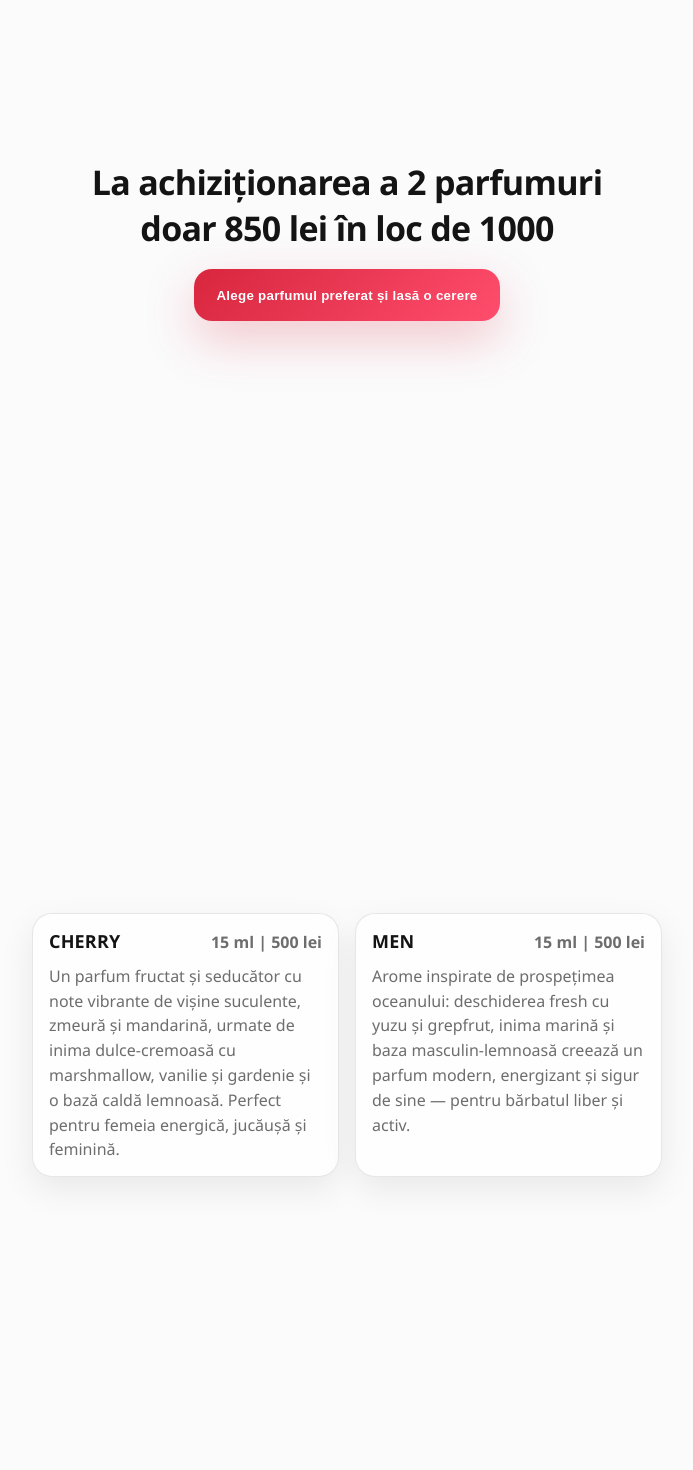
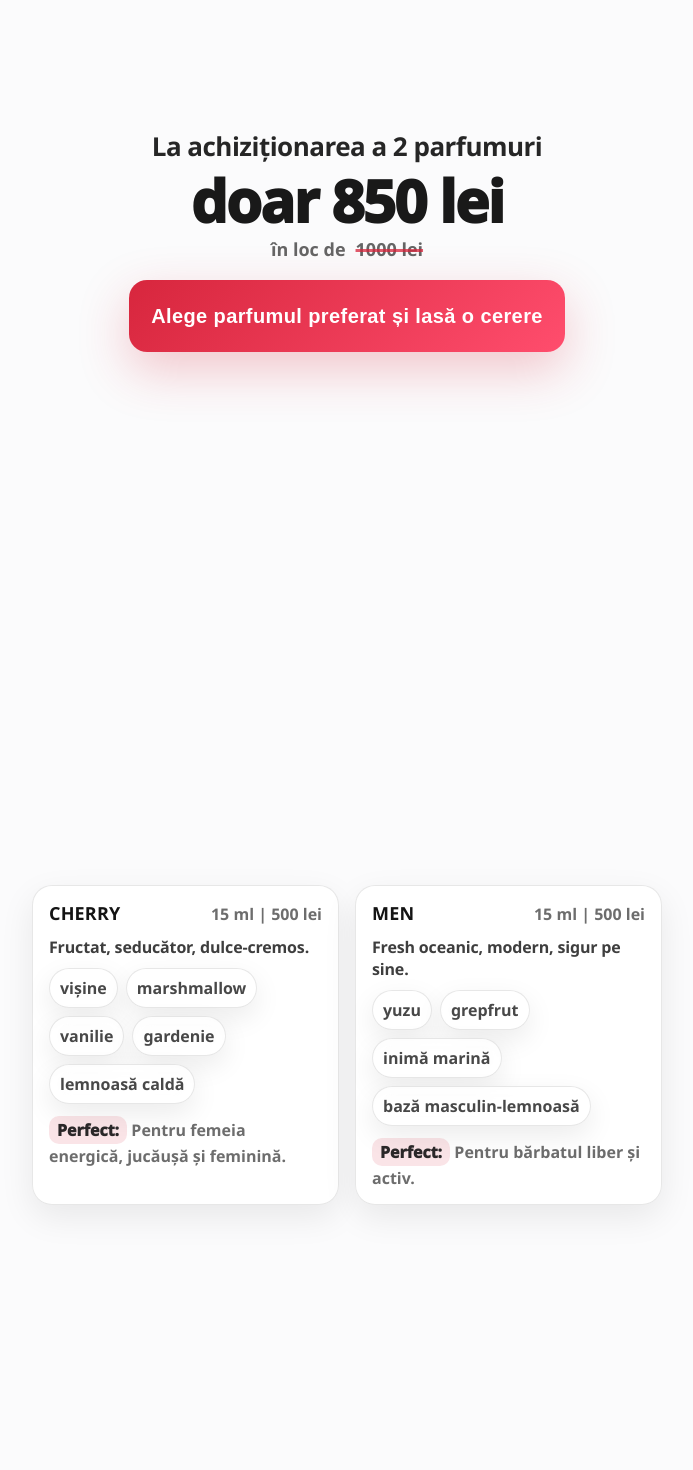
Before and after one commit to VladlenaCravcenco/mirroil-promo, a React (Vite) app: page /cherry-men in a window 1280 px wide. Shown: the part 980-2450 px from the top of the page, without its empty margins (293-986 px from the left). Built offline with nearby package versions, Linux system fonts and the light colour scheme.

Commit message:
fix text

```diff
--- a/src/pages/CherryMan.tsx
+++ b/src/pages/CherryMan.tsx
@@ -6,7 +6,10 @@ export default function CherryMan() {
             bgClassName="bg--cherry-men"
             marqueeText="❤️ Ofertă specială"
             hero={{
-                title: 'Parfume Oil — parfum pentru ea și pentru el',
+                title: [
+                    'Parfume Oil',
+                    'parfum pentru ea și pentru el',
+                ],
                 subtitle:
                     'Un cadou care se simte din prima clipă. Parfumuri uleioase cu persistenta intensă și un șleif memorabil — pentru ea și pentru el.',
                 pills: [
@@ -16,25 +19,27 @@ export default function CherryMan() {
                 ],
             }}
             offer={{
-                lines: [
-                    'La achiziționarea a 2 parfumuri',
-                    'doar 850 lei în loc de 1000',
-                ],
+                title: 'La achiziționarea a 2 parfumuri',
+                price: '850 lei',
+                fromLabel: 'în loc de',
+                oldPrice: '1000 lei',
                 button: 'Alege parfumul preferat și lasă o cerere',
             }}
             catalog={{
                 cards: [
                     {
-                        title: 'CHERRY',
-                        meta: '15 ml | 500 lei',
-                        text:
-                            'Un parfum fructat și seducător cu note vibrante de vișine suculente, zmeură și mandarină, urmate de inima dulce-cremoasă cu marshmallow, vanilie și gardenie și o bază caldă lemnoasă. Perfect pentru femeia energică, jucăușă și feminină.',
+                        title: "CHERRY",
+                        meta: "15 ml | 500 lei",
+                        lead: "Fructat, seducător, dulce-cremos.",
+                        notes: ["vișine", "marshmallow", "vanilie", "gardenie", "lemnoasă caldă"],
+                        bestFor: "Pentru femeia energică, jucăușă și feminină."
                     },
                     {
-                        title: 'MEN',
-                        meta: '15 ml | 500 lei',
-                        text:
-                            'Arome inspirate de prospețimea oceanului: deschiderea fresh cu yuzu și grepfrut, inima marină și baza masculin-lemnoasă creează un parfum modern, energizant și sigur de sine — pentru bărbatul liber și activ.',
+                        title: "MEN",
+                        meta: "15 ml | 500 lei",
+                        lead: "Fresh oceanic, modern, sigur pe sine.",
+                        notes: ["yuzu", "grepfrut", "inimă marină", "bază masculin-lemnoasă"],
+                        bestFor: "Pentru bărbatul liber și activ."
                     },
                 ],
             }}
--- a/src/pages/NudeAllure.tsx
+++ b/src/pages/NudeAllure.tsx
@@ -6,7 +6,10 @@ export default function NudeAllure() {
             bgClassName="bg--nude-allure"
             marqueeText="❤️ Ofertă specială"
             hero={{
-                title: 'Parfume Oil — parfum pentru ea și pentru el',
+                title: [
+                    'Parfume Oil',
+                    'parfum pentru ea și pentru el',
+                ],
                 subtitle:
                     'Un cadou care se simte din prima clipă. Parfumuri uleioase cu persistenta intensă și un șleif memorabil — pentru ea și pentru el.',
                 pills: [
@@ -16,10 +19,10 @@ export default function NudeAllure() {
                 ],
             }}
             offer={{
-                lines: [
-                    'La achiziționarea a 2 parfumuri',
-                    'doar 850 lei în loc de 1000',
-                ],
+                title: 'La achiziționarea a 2 parfumuri',
+                price: '850 lei',
+                fromLabel: 'în loc de',
+                oldPrice: '1000 lei',
                 button: 'Alege parfumul preferat și lasă o cerere',
             }}
             catalog={{
@@ -27,12 +30,28 @@ export default function NudeAllure() {
                     {
                         title: 'NUDE FANTASY',
                         meta: '15 ml | 500 lei',
-                        text: 'Contrastul perfect între dulceață și senzualitate: deschidere luminos-citrica, inimă florală profundă cu trandafir negru și orhidee vanilată și bază gourmand cu praline, caramel și cafea. Ideal pentru femeia sigură pe sine, pasională și memorabilă.',
+                        lead: 'Dulce + senzual. Floral-gourmand memorabil.',
+                        notes: [
+                            'deschidere citrică luminoasă',
+                            'trandafir negru',
+                            'orhidee vanilată',
+                            'praline & caramel',
+                            'cafea (bază gourmand)',
+                        ],
+                        bestFor: 'pentru femeia sigură pe sine, pasională și memorabilă',
                     },
                     {
                         title: 'ALLURE',
                         meta: '15 ml | 500 lei',
-                        text: 'Parfum fresh sportiv și elegant, cu note citrice proaspete, tonuri aromatice și o bază caldă de moscul și lemn nobil. Perfect pentru fiecare zi când vrei să miroși impecabil fără efort.',
+                        lead: 'Fresh sportiv, curat și elegant.',
+                        notes: [
+                            'citrice proaspete',
+                            'tonuri aromatice',
+                            'mosc cald',
+                            'lemn nobil',
+                            'miros impecabil fără efort',
+                        ],
+                        bestFor: 'pentru fiecare zi — când vrei să miroși bine, simplu și sigur',
                     },
                 ],
             }}
--- a/src/shared/LandingScreen.tsx
+++ b/src/shared/LandingScreen.tsx
@@ -1,19 +1,28 @@
 import { useEffect, useMemo } from 'react';
 
-type CatalogCard = { title: string; meta: string; text: string };
+type CatalogCard = {
+    title: string;
+    meta: string;
+    lead: string;        // 1 строка — “вайб”
+    notes: string[];     // 3–4 коротких “ноты”
+    bestFor: string;     // “кому подходит”
+};
 
 type Props = {
     bgClassName: string;
     marqueeText: string;
 
     hero: {
-        title: string;
+        title: string[];
         subtitle: string;
         pills: string[];
     };
 
     offer: {
-        lines: string[];
+        title: string;
+        price: string;
+        fromLabel: string;
+        oldPrice: string;
         button: string;
     };
 
@@ -71,9 +80,12 @@ export function LandingScreen({ bgClassName, marqueeText, hero, offer, catalog,
 
             <main className="lp__main">
                 {/* Screen 1 */}
-                <section className="screen">
+                <section className="screen screen--hero">
                     <div className="center" data-reveal>
-                        <h1 className="h1">{hero.title}</h1>
+                        <h1 className="h1">
+                            {hero.title[0]}<br />
+                            {hero.title[1]}
+                        </h1>
                         <p className="sub">{hero.subtitle}</p>
 
                         <div className="pillRow">
@@ -88,12 +100,17 @@ export function LandingScreen({ bgClassName, marqueeText, hero, offer, catalog,
                 <section className="screen">
                     <div className="center" data-reveal>
                         <p className="offerLine">
-                            {offer.lines.map((l, i) => (
-                                <span key={i} className="offerLine__row">
-                                    {l}
-                                </span>
-                            ))}
+                            <span className="offerLine__row offerLine__title">{offer.title}</span>
+
+                            <span className="offerLine__row offerLine__price">
+                                doar {offer.price}
+                            </span>
+
+                            <span className="offerLine__row offerLine__old">
+                                {offer.fromLabel} <span className="offerLine__oldPrice">{offer.oldPrice}</span>
+                            </span>
                         </p>
+
                         <button className="btn" type="button" onClick={goToForm}>
                             {offer.button}
                         </button>
@@ -110,7 +127,24 @@ export function LandingScreen({ bgClassName, marqueeText, hero, offer, catalog,
                                         <h3 className="cardTitle">{c.title}</h3>
                                         <div className="cardMeta">{c.meta}</div>
                                     </div>
-                                    <p className="cardText">{c.text}</p>
+
+                                    <p className="cardLead">{c.lead}</p>
+
+                                    <div className="chips" aria-label="notes">
+                                        {c.notes.map((n, idx) => (
+                                            <span
+                                                className="chip"
+                                                key={`${c.title}-${idx}`}
+                                                style={{ transitionDelay: `${120 + idx * 90}ms` }}
+                                            >
+                                                {n}
+                                            </span>
+                                        ))}
+                                    </div>
+
+                                    <p className="cardBest">
+                                        <span className="bestLabel">Perfect:</span> {c.bestFor}
+                                    </p>
                                 </article>
                             ))}
                         </div>
--- a/src/styles/global.css
+++ b/src/styles/global.css
@@ -1,44 +1,61 @@
-:root{
+:root {
   --bg: #fbfbfc;
   --text: #141414;
-  --muted: rgba(20,20,20,.62);
-  --line: rgba(20,20,20,.10);
+  --muted: rgba(20, 20, 20, 0.62);
+  --line: rgba(20, 20, 20, 0.1);
 
   --red: #d7263d;
   --accent: #ff4d6d;
 
-  --glass: rgba(255,255,255,.62);
-  --glass-2: rgba(255,255,255,.72);
+  --glass: rgba(255, 255, 255, 0.94);
+  --glass-2: rgba(255, 255, 255, 0.945);
 
-  --shadow: 0 24px 80px rgba(0,0,0,.12);
-  --shadow-sm: 0 12px 34px rgba(0,0,0,.08);
+  --shadow: 0 24px 80px rgba(0, 0, 0, 0.12);
+  --shadow-sm: 0 12px 34px rgba(0, 0, 0, 0.08);
 }
 
-*{ box-sizing:border-box; }
-html,body{ height:100%; }
-body{
-  margin:0;
-  font-family: ui-sans-serif, system-ui, -apple-system, Segoe UI, Roboto, Arial, "Helvetica Neue", sans-serif;
-  color:var(--text);
-  background:var(--bg);
+* {
+  box-sizing: border-box;
+}
+html,
+body {
+  height: 100%;
+}
+body {
+  margin: 0;
+  font-family:
+    ui-sans-serif,
+    system-ui,
+    -apple-system,
+    Segoe UI,
+    Roboto,
+    Arial,
+    "Helvetica Neue",
+    sans-serif;
+  color: var(--text);
+  background: var(--bg);
   -webkit-font-smoothing: antialiased;
   text-rendering: geometricPrecision;
 }
 
-.lp{ min-height:100vh; position:relative; overflow-x:hidden; }
+.lp {
+  min-height: 100vh;
+  position: relative;
+  overflow-x: hidden;
+}
 
 /* marquee sticky */
-.marquee{
+.marquee {
   position: fixed;
   top: 0;
   z-index: 50;
-  background: rgba(255,255,255,.92);
+  background: rgba(255, 255, 255, 0.92);
   backdrop-filter: blur(10px);
   border-bottom: 1px solid var(--line);
   overflow: hidden;
 }
-.marquee__track{
-  display:inline-flex;
+.marquee__track {
+  display: inline-flex;
   gap: 28px;
   padding: 10px 0;
   white-space: nowrap;
@@ -46,146 +63,217 @@ body{
   color: var(--red);
   animation: marquee 18s linear infinite;
 }
-@keyframes marquee{
-  from{ transform: translateX(0); }
-  to{ transform: translateX(-33.33%); }
+@keyframes marquee {
+  from {
+    transform: translateX(0);
+  }
+  to {
+    transform: translateX(-33.33%);
+  }
 }
 
 /* fixed background layer (you'll replace with generator later) */
-.lp__bg{
+.lp__bg {
   position: fixed;
   inset: 0;
   z-index: 0;
-  pointer-events:none;
+  pointer-events: none;
 }
 
 /* background variants (for two pages) */
-.bg--cherry-men{
+.bg--cherry-men {
   background: url("/bg-cherry-men.jpg") center/cover no-repeat;
 }
 
-.bg--nude-allure{
+.bg--nude-allure {
   background: url("/bg-nude-allure.jpg") center/cover no-repeat;
 }
 
 /* layout */
-.lp__main{ position:relative; z-index:1; }
+.lp__main {
+  position: relative;
+  z-index: 1;
+}
 
 /* screens */
-.screen{
+.screen {
   min-height: 100vh;
-  display:grid;
-  place-items:center;
+  display: grid;
+  place-items: center;
   padding: 96px 20px 56px; /* safe with marquee */
 }
 
 /* center copy */
-.center{
-  width: min(820px, 92vw);
-  text-align:center;
-
+.center {
+  width: min(760px, 58vw);
+  text-align: center;
+  margin-inline: auto;
   opacity: 0;
   transform: translateY(18px);
   filter: blur(4px);
-  transition: opacity .45s ease, transform .45s ease, filter .45s ease;
+  transition:
+    opacity 0.45s ease,
+    transform 0.45s ease,
+    filter 0.45s ease;
 }
-.center.is-visible{
+.center.is-visible {
   opacity: 1;
   transform: translateY(0);
   filter: blur(0);
 }
 
-.wide{ width: min(630px,92vw); }
+.wide {
+  width: min(630px, 92vw);
+}
 
-.h1{
-  margin:0;
-  font-size: clamp(38px, 5.8vw, 78px);
-  line-height: .96;
+.h1 {
+  margin: 0;
+  font-size: clamp(30px, 4.2vw, 55px);
+  line-height: 0.96;
   letter-spacing: -0.03em;
+  display: flex;
+  flex-direction: column;
+  gap: 6px;
 }
-.h2{
+.h2 {
   margin: 0 0 14px;
   font-size: clamp(28px, 3.4vw, 44px);
   line-height: 1.05;
   letter-spacing: -0.02em;
 }
-.sub{
+.sub {
   margin: 14px auto 0;
-  max-width: 62ch;
+  max-width: 50ch;
   color: var(--muted);
-  font-size: 18px;
+  font-size: 22px;
   line-height: 1.65;
 }
 
 /* glass pills */
-.pillRow{
+.pillRow {
   margin-top: 18px;
-  display:flex;
-  flex-wrap:wrap;
+  display: flex;
+  flex-wrap: wrap;
   gap: 10px;
-  justify-content:center;
+  justify-content: center;
 }
-.pill{
+.pill {
   padding: 10px 12px;
   border-radius: 999px;
   background: var(--glass);
   border: 1px solid var(--line);
-  backdrop-filter: blur(14px);
+
   box-shadow: var(--shadow-sm);
   font-weight: 800;
-  color: rgba(20,20,20,.78);
+  color: rgba(20, 20, 20, 0.78);
 
   transform: translateX(16px);
   opacity: 0;
-  transition: transform .45s ease, opacity .45s ease;
+  transition:
+    transform 0.45s ease,
+    opacity 0.45s ease;
 }
-.center.is-visible .pill{
+.center.is-visible .pill {
   transform: translateX(0);
   opacity: 1;
 }
-.center.is-visible .pill:nth-child(1){ transition-delay: 90ms; }
-.center.is-visible .pill:nth-child(2){ transition-delay: 160ms; }
-.center.is-visible .pill:nth-child(3){ transition-delay: 230ms; }
+.center.is-visible .pill:nth-child(1) {
+  transition-delay: 90ms;
+}
+.center.is-visible .pill:nth-child(2) {
+  transition-delay: 160ms;
+}
+.center.is-visible .pill:nth-child(3) {
+  transition-delay: 230ms;
+}
 
-/* offer screen */
-.offerLine{
-  display: block;
-  margin:0 0 18px;
-  font-size: clamp(22px, 3.4vw, 34px);
+.offerLine {
+  margin: 0 0 18px;
+  display: grid;
+  gap: 8px;
+  justify-items: center;
+  text-align: center;
+}
+
+.offerLine__title {
   font-weight: 900;
   letter-spacing: -0.02em;
+  font-size: clamp(18px, 2.2vw, 26px);
+  color: rgba(20, 20, 20, 0.92);
 }
 
-.offerLine__row{
-  display: block;
+.offerLine__price {
+  font-weight: 1000;
+  letter-spacing: -0.03em;
+  font-size: clamp(34px, 4.6vw, 58px);
+  line-height: 1;
+  color: rgba(20, 20, 20, 0.98);
+}
+
+.offerLine__old {
+  display: inline-flex;
+  gap: 10px;
+  align-items: baseline;
+  color: rgba(20, 20, 20, 0.65);
+  font-weight: 800;
+  font-size: clamp(14px, 1.6vw, 18px);
+}
+
+.offerLine__oldPrice {
+  text-decoration: line-through;
+  text-decoration-thickness: 3px;
+  text-decoration-color: rgba(215, 38, 61, 0.75);
+}
+
+/* мобилка: плашка чтобы текст не спорил с картинкой */
+@media (max-width: 768px) {
+  .offerLine {
+    padding: 14px 14px;
+    border-radius: 20px;
+    background: rgba(255, 255, 255, 0.88);
+    backdrop-filter: blur(14px);
+    box-shadow: 0 12px 40px rgba(0, 0, 0, 0.12);
+    margin-bottom: 14px;
+  }
+
+  .offerLine__price {
+    font-size: clamp(28px, 8.2vw, 42px);
+  }
 }
 
 /* button */
-.btn{
-  height: 52px;
+.btn {
+  height: 72px;
   padding: 0 22px;
   border: 0;
   border-radius: 18px;
+  font-size: 20px;
   background: linear-gradient(135deg, var(--red), var(--accent));
-  color:#fff;
+  color: #fff;
   font-weight: 900;
-  letter-spacing: .02em;
-  cursor:pointer;
-  box-shadow: 0 18px 50px rgba(215,38,61,.25);
+  letter-spacing: 0.02em;
+  cursor: pointer;
+  box-shadow: 0 18px 50px rgba(215, 38, 61, 0.25);
 }
-.btn:hover{ opacity:.96; }
-.btn:active{ transform: translateY(1px); }
-.btn--full{ width:100%; }
+.btn:hover {
+  opacity: 0.96;
+}
+.btn:active {
+  transform: translateY(1px);
+}
+.btn--full {
+  width: 100%;
+}
 
 /* catalog cards */
-.cards{
-  display:grid;
+.cards {
+  display: grid;
   grid-template-columns: 1fr 1fr;
   gap: 16px;
   margin-top: 10px;
 }
-.card{
-  text-align:left;
+.card {
+  text-align: left;
   padding: 16px 16px 14px;
   border-radius: 20px;
   background: var(--glass-2);
@@ -195,32 +283,107 @@ body{
 
   transform: translateX(24px);
   opacity: 0;
-  transition: transform .45s ease, opacity .45s ease;
+  transition:
+    transform 0.45s ease,
+    opacity 0.45s ease;
 }
-.center.is-visible .card{ transform: translateX(0); opacity:1; }
-.center.is-visible .card:nth-child(1){ transition-delay: 120ms; }
-.center.is-visible .card:nth-child(2){ transition-delay: 220ms; }
+.center.is-visible .card {
+  transform: translateX(0);
+  opacity: 1;
+}
+.center.is-visible .card:nth-child(1) {
+  transition-delay: 120ms;
+}
+.center.is-visible .card:nth-child(2) {
+  transition-delay: 220ms;
+}
 
-.cardTop{
-  display:flex;
+.cardTop {
+  display: flex;
   justify-content: space-between;
   gap: 12px;
   align-items: baseline;
   margin-bottom: 10px;
 }
-.cardTitle{ margin:0; font-size: 18px; letter-spacing: .01em; }
-.cardMeta{ color: var(--muted); font-weight: 800; }
-.cardText{ margin:0; color: var(--muted); line-height: 1.55; }
+.cardTitle {
+  margin: 0;
+  font-size: 18px;
+  letter-spacing: 0.01em;
+}
+.cardMeta {
+  color: var(--muted);
+  font-weight: 800;
+}
+.cardText {
+  margin: 0;
+  color: var(--muted);
+  line-height: 1.55;
+}
+
+.cardLead {
+  margin: 0 0 10px;
+  font-weight: 900;
+  color: rgba(20, 20, 20, 0.82);
+  letter-spacing: -0.01em;
+}
+
+.chips {
+  display: flex;
+  flex-wrap: wrap;
+  gap: 8px;
+  margin: 0 0 12px;
+}
+
+.chip {
+  display: inline-flex;
+  padding: 8px 10px;
+  border-radius: 999px;
+  background: rgba(255, 255, 255, 0.78);
+  border: 1px solid rgba(20, 20, 20, 0.1);
+  backdrop-filter: blur(10px);
+  box-shadow: 0 10px 28px rgba(0, 0, 0, 0.08);
+
+  font-weight: 800;
+  color: rgba(20, 20, 20, 0.78);
+
+  opacity: 0;
+  transform: translateY(10px);
+  transition:
+    opacity 0.45s ease,
+    transform 0.45s ease;
+}
+
+/* появляются, когда блок в зоне видимости */
+.center.is-visible .chip {
+  opacity: 1;
+  transform: translateY(0);
+}
+
+.cardBest {
+  margin: 0;
+  color: rgba(20, 20, 20, 0.62);
+  font-weight: 800;
+  line-height: 1.5;
+}
+
+.bestLabel {
+  display: inline-block;
+  font-weight: 1000;
+  padding: 2px 8px;
+  border-radius: 10px;
+  background: rgba(215, 38, 61, 0.12);
+  color: rgba(20, 20, 20, 0.9);
+}
 
 /* perks appear one by one */
-.perkList{
-  list-style:none;
-  padding:0;
+.perkList {
+  list-style: none;
+  padding: 0;
   margin: 10px 0 18px;
-  display:grid;
+  display: grid;
   gap: 10px;
 }
-.perk{
+.perk {
   padding: 12px 14px;
   border-radius: 18px;
   background: var(--glass);
@@ -230,12 +393,17 @@ body{
 
   opacity: 0;
   transform: translateY(10px);
-  transition: opacity .45s ease, transform .45s ease;
+  transition:
+    opacity 0.45s ease,
+    transform 0.45s ease;
 }
-.center.is-visible .perk{ opacity:1; transform: translateY(0); }
+.center.is-visible .perk {
+  opacity: 1;
+  transform: translateY(0);
+}
 
 /* form */
-.form{
+.form {
   margin-top: 10px;
   padding: 18px;
   border-radius: 22px;
@@ -243,61 +411,175 @@ body{
   border: 1px solid var(--line);
   backdrop-filter: blur(16px);
   box-shadow: var(--shadow);
-  text-align:left;
+  text-align: left;
 }
-.field{
-  display:grid;
+.field {
+  display: grid;
   gap: 6px;
   font-weight: 900;
   margin-bottom: 12px;
 }
-.input{
+.input {
   height: 48px;
   border-radius: 16px;
-  border: 1px solid rgba(20,20,20,.14);
+  border: 1px solid rgba(20, 20, 20, 0.14);
   padding: 0 12px;
-  background: rgba(255,255,255,.92);
+  background: rgba(255, 255, 255, 0.92);
   outline: none;
 }
-.input:focus{
-  border-color: rgba(215,38,61,.35);
-  box-shadow: 0 0 0 4px rgba(215,38,61,.12);
+.input:focus {
+  border-color: rgba(215, 38, 61, 0.35);
+  box-shadow: 0 0 0 4px rgba(215, 38, 61, 0.12);
 }
 
-.options{ display:grid; gap: 10px; margin: 10px 0 14px; }
-.opt{
-  display:flex;
+.options {
+  display: grid;
   gap: 10px;
-  align-items:center;
+  margin: 10px 0 14px;
+}
+.opt {
+  display: flex;
+  gap: 10px;
+  align-items: center;
   padding: 12px 12px;
   border-radius: 16px;
-  border: 1px solid rgba(20,20,20,.10);
-  background: rgba(255,255,255,.70);
+  border: 1px solid rgba(20, 20, 20, 0.1);
+  background: rgba(255, 255, 255, 0.7);
 }
-.opt input{ width: 18px; height: 18px; }
+.opt input {
+  width: 18px;
+  height: 18px;
+}
 
-.footer{
+.footer {
   margin: 14px 0 0;
   color: var(--muted);
-  text-align:center;
+  text-align: center;
   font-weight: 800;
 }
 
 /* responsive */
-@media (max-width: 900px){
-  .sub{ font-size: 16px; }
-  .cards{ grid-template-columns: 1fr; }
-  .screen{ padding: 86px 16px 50px; }
+@media (max-width: 900px) {
+  .cards {
+    grid-template-columns: 1fr;
+  }
+  .screen {
+    padding: 86px 16px 50px;
+  }
 }
 
-@media (max-width: 768px){
-  .bg--cherry-men{
+@media (max-width: 768px) {
+  .bg--cherry-men {
     background-image: url("/bg-cherry-men-mobile.jpg");
     background-position: center top;
   }
 
-  .bg--nude-allure{
+  .bg--nude-allure {
     background-image: url("/bg-nude-allure-mobile.jpg");
     background-position: center top;
   }
 }
+
+/* 4) Самый важный фикс для “второго скрина” (узкий десктоп/планшет) */
+@media (max-width: 1200px) {
+  .center {
+    width: min(620px, 46vw);
+  }
+  .h1 {
+    font-size: clamp(26px, 3.2vw, 44px);
+  }
+}
+
+/* 5) Планшет */
+@media (max-width: 900px) {
+  .center {
+    width: min(560px, 72vw);
+  }
+  .h1 {
+    font-size: clamp(24px, 5vw, 40px);
+  }
+  .sub {
+    font-size: 18px;
+    max-width: 27ch;
+  }
+}
+
+/* 6) Мобилка — просто ещё уже */
+@media (max-width: 768px) {
+  .center {
+    width: min(520px, 88vw);
+  }
+  .h1 {
+    font-size: clamp(22px, 8vw, 36px);
+  }
+}
+
+/* ===== MOBILE HERO: title top, sub+pills bottom in cards ===== */
+@media (max-width: 768px) {
+  /* важно: не ломаем все экраны, только hero */
+  .screen--hero {
+    /* оставь grid, но делаем нормальные паддинги */
+    padding: 78px 16px 18px;
+  }
+
+  /* центр становится "колонкой" на всю высоту */
+  .screen--hero .center {
+    width: min(520px, 92vw);
+    min-height: calc(100svh - 78px - 18px); /* высота экрана минус паддинги */
+    display: flex;
+    flex-direction: column;
+    justify-content: flex-start;
+    align-items: center;
+    text-align: center;
+  }
+
+  /* Заголовок сверху и читаемый */
+  .screen--hero .h1 {
+    display: block;            /* важно: НЕ flex */
+    margin: 10px 0 0;
+    font-size: clamp(26px, 9.2vw, 40px);
+    line-height: 0.98;
+    letter-spacing: -0.03em;
+  }
+
+  /* sub уходит вниз (т.к. flex-column) */
+  .screen--hero .sub {
+    margin: auto 0 10px;       /* auto сверху = толкает вниз */
+    width: 100%;
+    max-width: none;
+
+    padding: 14px 14px 12px;
+    font-size: 16px;
+    line-height: 1.45;
+    color: rgba(20, 20, 20, 0.82);
+
+    background: rgba(255, 255, 255, 0.90);
+    border: 1px solid rgba(20, 20, 20, 0.10);
+    border-radius: 18px;
+    backdrop-filter: blur(12px);
+    box-shadow: 0 18px 60px rgba(0, 0, 0, 0.16);
+  }
+
+  /* pills сразу под sub, тоже в плашке */
+  .screen--hero .pillRow {
+    width: 100%;
+    margin: 0;
+
+    padding: 10px 10px 12px;
+    gap: 10px;
+    justify-content: center;
+
+    background: rgba(255, 255, 255, 0.90);
+    border: 1px solid rgba(20, 20, 20, 0.10);
+    border-radius: 18px;
+    backdrop-filter: blur(12px);
+    box-shadow: 0 18px 60px rgba(0, 0, 0, 0.16);
+  }
+
+  .screen--hero .pill {
+    padding: 9px 10px;
+    font-size: 14px;
+    line-height: 1.2;
+    background: rgba(255, 255, 255, 0.75);
+  }
+}
```
Also changed, not shown: 2 other files (tests, documents, lock files or other folders).
